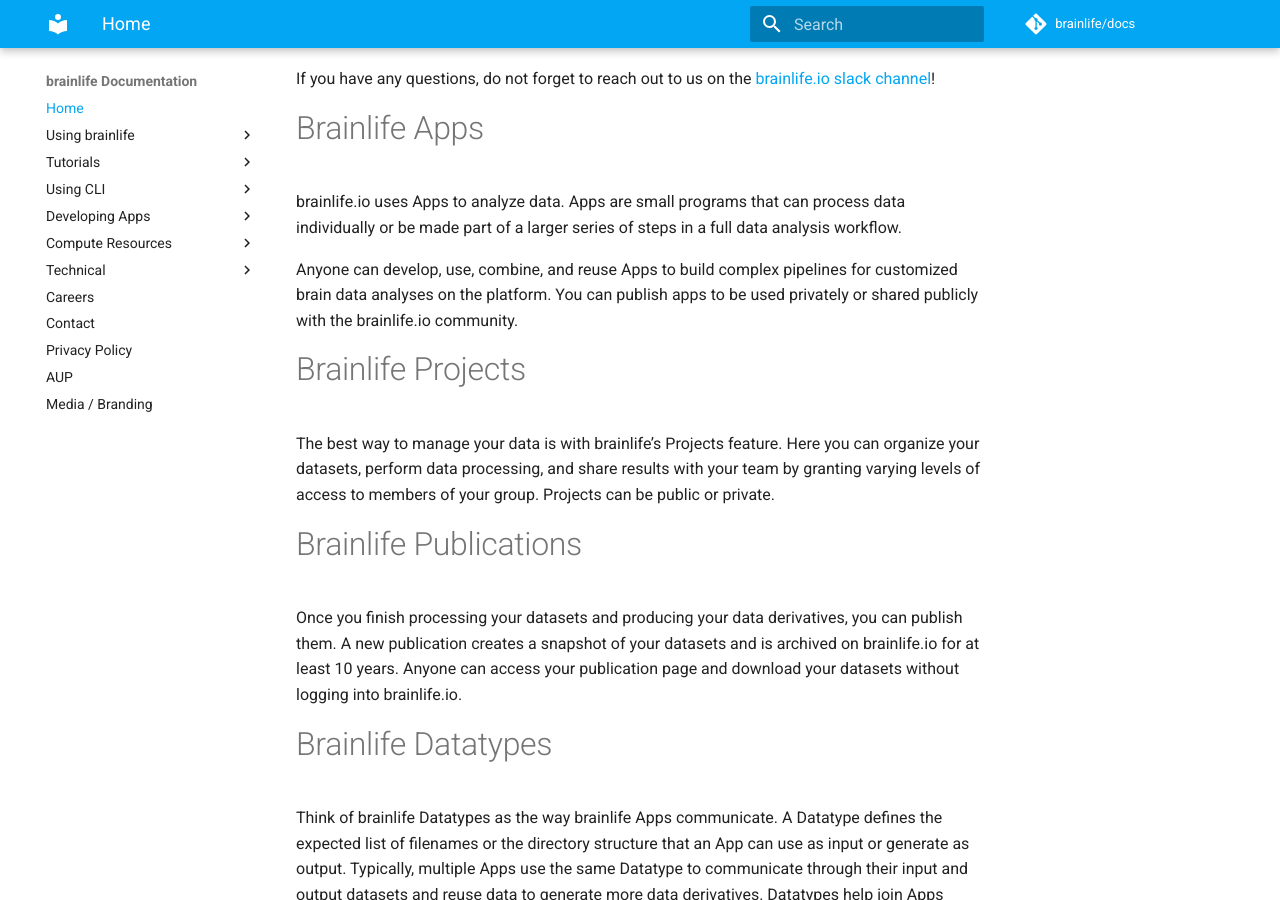
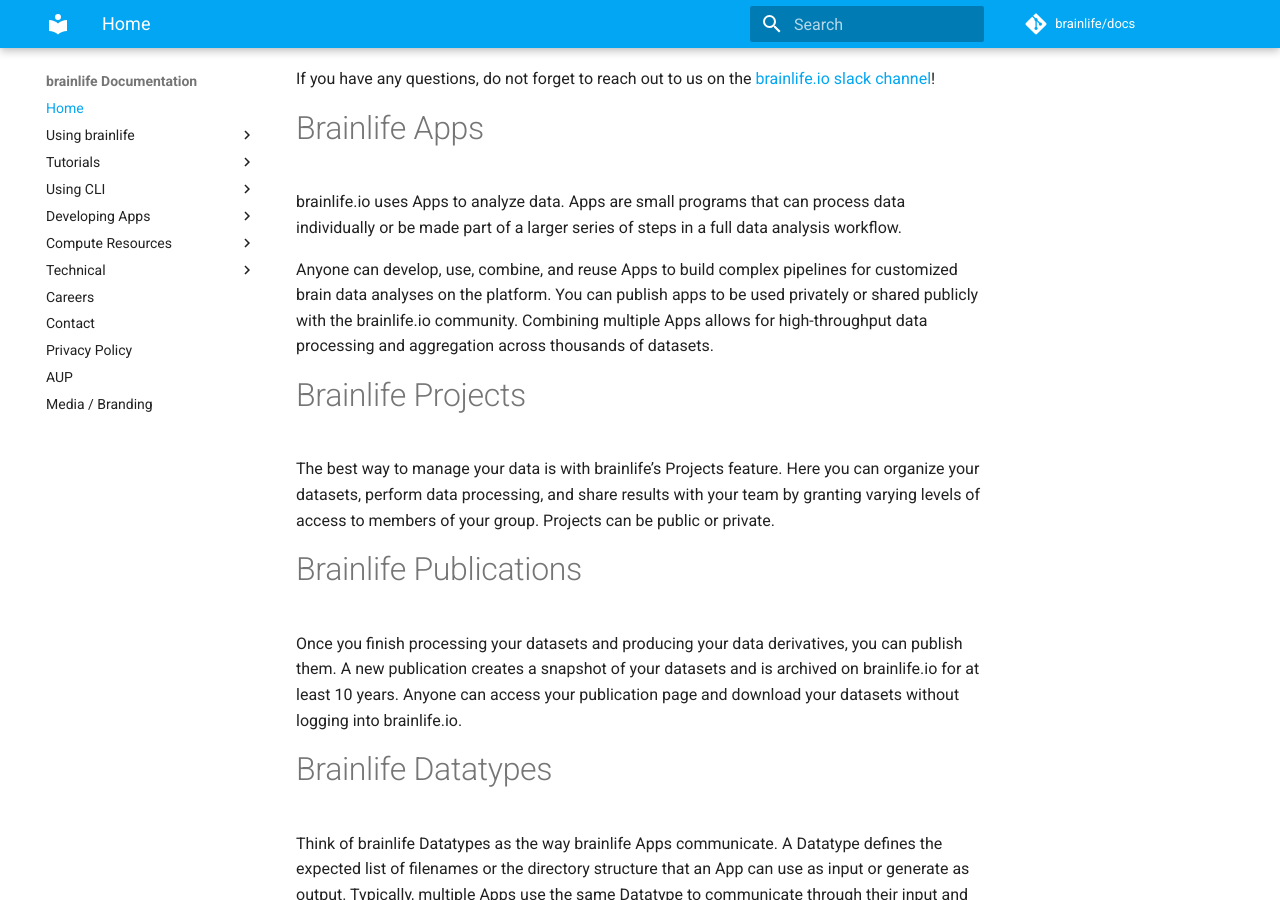
Before and after one commit to brainlife/docs, an MkDocs documentation site: the page built from docs/index.md, in a window 1280 px wide and 900 px high, scrolled down 427 px. Built offline with MkDocs 1.6.1 and Material for MkDocs 9.7.7, drawn with Linux system fonts in a browser that asks for light colours; comment, search, counter and statistics services are not loaded.

Commit message:
Update docs/index.md
Co-Authored-By: Franco Pestilli <frakkopesto@gmail.com>

```diff
--- a/docs/index.md
+++ b/docs/index.md
@@ -12,7 +12,7 @@
 
 brainlife.io uses Apps to analyze data. Apps are small programs that can process data individually or be made part of a larger series of steps in a full data analysis workflow.
 
-Anyone can develop, use, combine, and reuse Apps to build complex pipelines for customized brain data analyses on the platform. You can publish apps to be used privately or shared publicly with the brainlife.io community.
+Anyone can develop, use, combine, and reuse Apps to build complex pipelines for customized brain data analyses on the platform. You can publish apps to be used privately or shared publicly with the brainlife.io community. Combining multiple Apps allows for high-throughput data processing and aggregation across thousands of datasets.
 
 # Brainlife Projects
 
```
